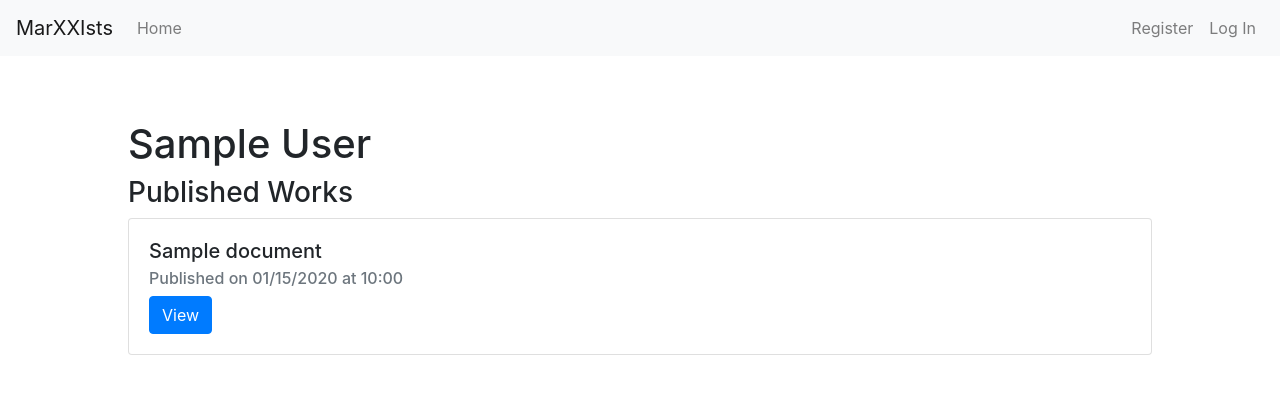
After one commit to prolesoft/MarXXIsts-Python, a Flask app: template templates/author.html in a window 1280 px wide. The commit adds this page. Shown: the top 394 px of the page. Run offline with Flask 2, Linux system fonts and the light colour scheme; the template is opened without the code that fills it: values that come from a table or form of the project are taken from there, others are empty; tables that the repository leaves empty hold one stand-in row (values such as "Sample post"); some libraries are stand-ins or nearby versions.

Commit message:
Implemented author pages

```diff
--- a/app.py
+++ b/app.py
@@ -148,3 +148,14 @@ def delete_document(document_id):
             return redirect('/profile')
     else:
         return abort(404)
+
+@app.route("/author/<int:author_id>")
+def author(author_id):
+    author = UserAccount.query.get(author_id)
+    if author is not None:
+        if author.id == current_user.id:
+            return redirect("/profile")
+        else:
+            return render_template("author.html", author=author)
+    else:
+        return abort(404)
--- /dev/null
+++ b/templates/author.html
@@ -0,0 +1,25 @@
+{% extends "main.html" %}
+{% block title %}Profile - {{ author.username }}{% endblock %}
+{% block head %}
+{% endblock %}
+{% block content %}
+<h1>{{ author.display_name }}</h1>
+<h3>Published Works</h3>
+{% if author.works|length %}
+{% for work in author.works %}
+<div class="card">
+    <div class="card-body">
+        <h5 class="card-title">{{ work.title }}</h5>
+        <h6 class="card-subtitle mb-2 text-muted">Published on {{ work.date_published.strftime("%m/%d/%Y at %H:%M") }}</h6>
+        <a href="/document/{{ work.id }}" class="card-link">
+            <button type="button" class="btn btn-primary">
+                View
+            </button>
+        </a>
+    </div>
+</div>
+{% endfor %}
+{% else %}
+<p>This user has not published any works</p>
+{% endif %}
+{% endblock %}
--- a/templates/document.html
+++ b/templates/document.html
@@ -6,7 +6,7 @@
 {% block content %}
 <div class="container">
     <h1>{{ doc.title }}</h1>
-    <h5>by {{ doc.author.display_name }}</h5>
+    <h5>by <a href="/author/{{doc.author.id}}">{{ doc.author.display_name }}</a></h5>
     <div id="document-content">
         {{ doc_contents | safe }}
     </div>
--- a/templates/profile.html
+++ b/templates/profile.html
@@ -5,6 +5,7 @@
 {% block content %}
 <h1>{{ user.display_name }}</h1>
 <h3>Published Works</h3>
+{% if user.works|length %}
 {% for work in user.works %}
 <div class="card">
     <div class="card-body">
@@ -46,4 +47,7 @@
     </div>
 </div>
 {% endfor %}
+{% else %}
+<p>You have not published any works</p>
+{% endif %}
 {% endblock %}
```
